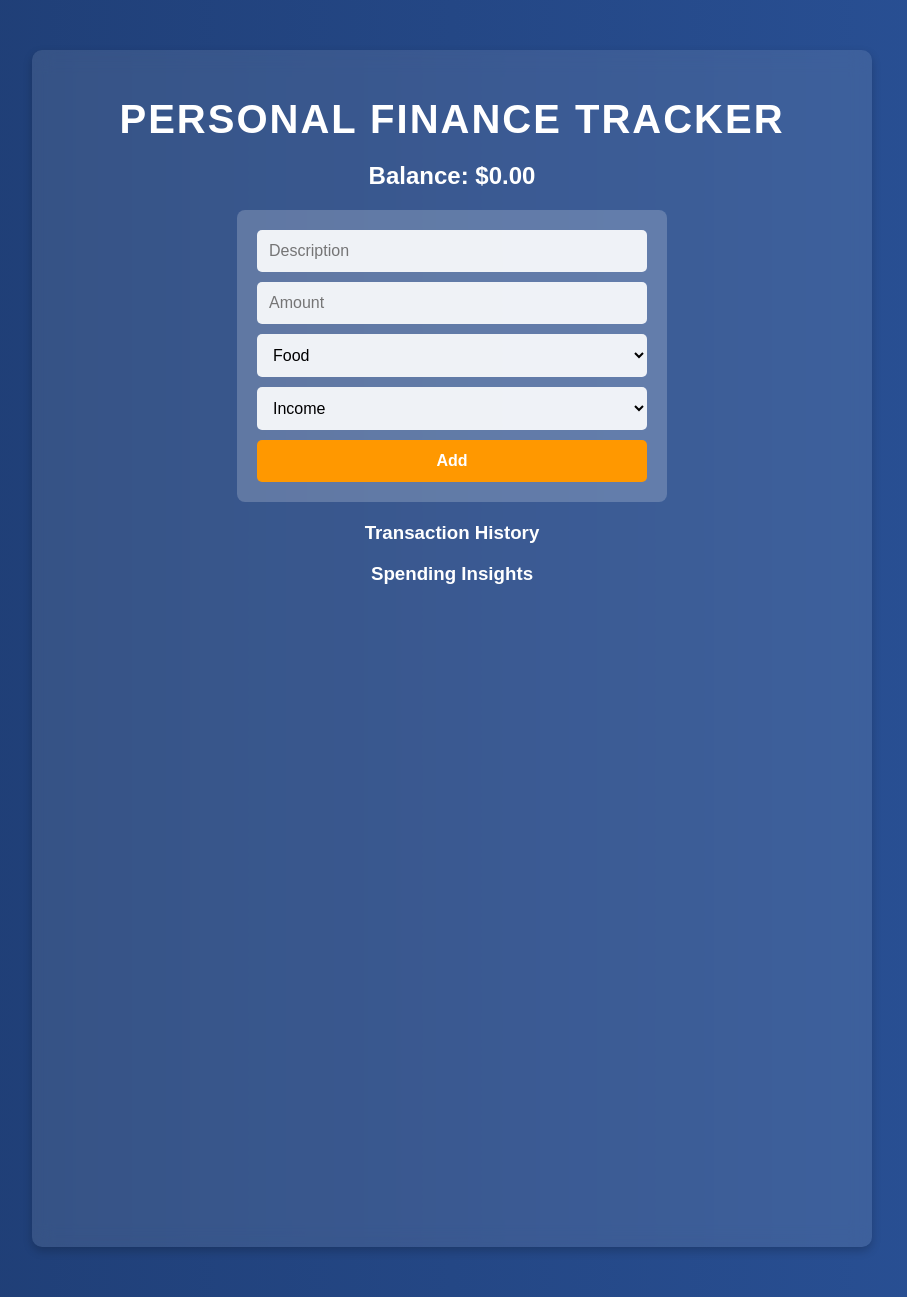
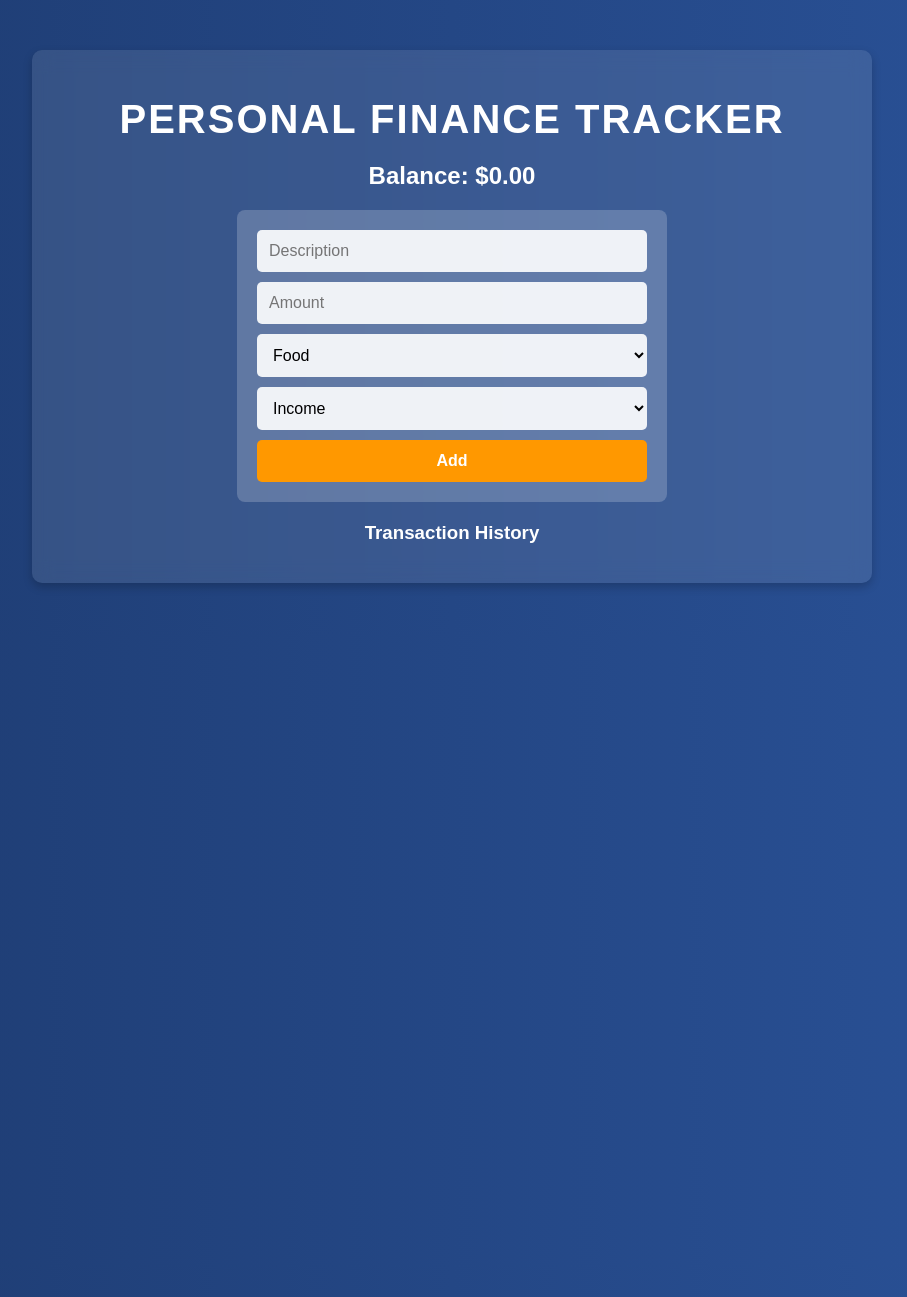
Before and after one commit to coachklein17/yuh, a Jekyll site: the page built from index.md, in a window 1280 px wide. Shown: the whole page, without its empty margins (188-1095 px from the left). Built offline with Jekyll 4.4.1, drawn with Linux system fonts in a browser that asks for light colours.

Commit message:
Update index.md

```diff
--- a/index.md
+++ b/index.md
@@ -25,8 +25,3 @@ title: Personal Finance Tracker
 
 <h3>Transaction History</h3>
 <ul id="transaction-list"></ul>
-
-<h3>Spending Insights</h3>
-<canvas id="expenseChart" width="400" height="400"></canvas>
-
-<script src="{{ '/assets/js/script.js' | relative_url }}"></script>
```
